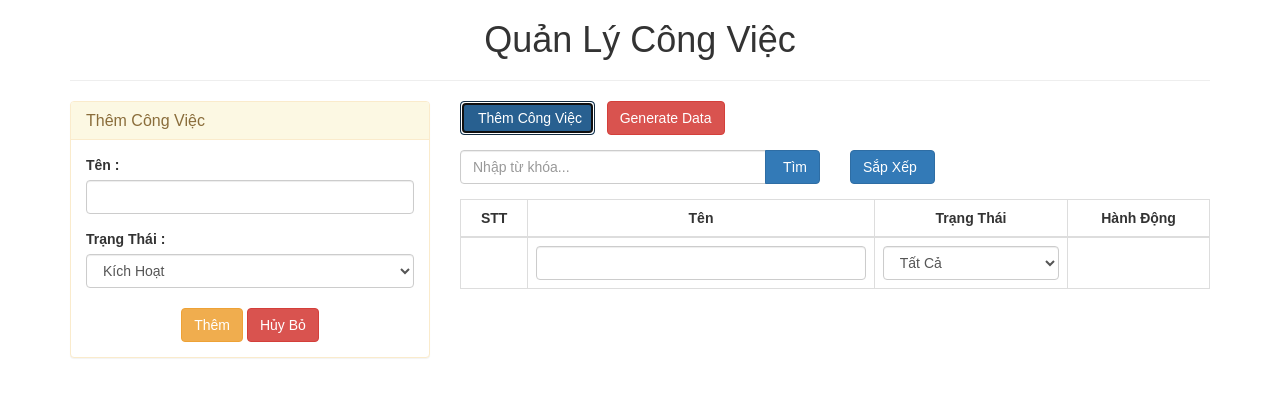
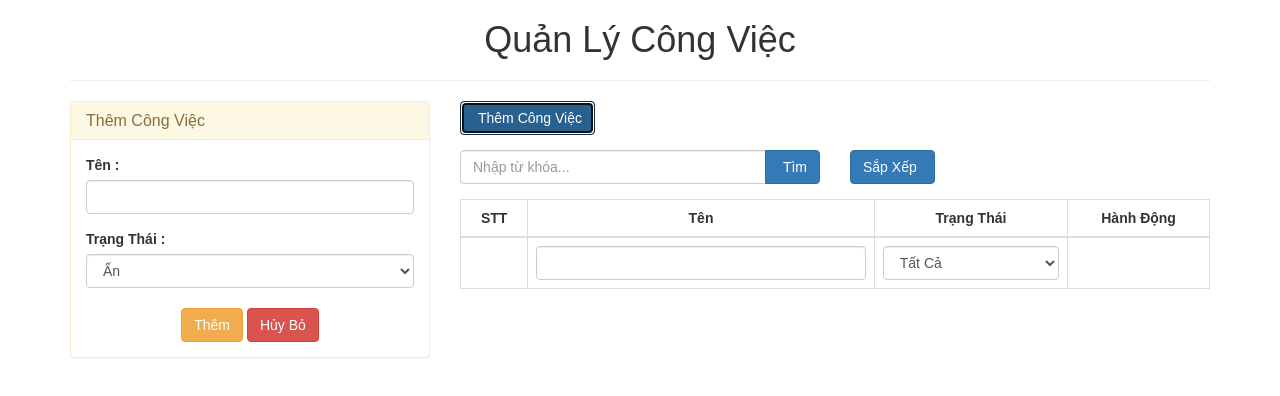
Before and after one commit to trongnhan19081994/Reactjs_study, a React (Create React App) app in the folder project02-qlcongviec/: page / in a window 1280 px wide. Both pictures are taken after a click on the button "Thêm Công Việc". Shown: the top 396 px of the page. Built offline with nearby package versions, Linux system fonts and the light colour scheme; some icons are missing.

Commit message:
Project 02 QLCV

```diff
--- a/project02-qlcongviec/src/App.js
+++ b/project02-qlcongviec/src/App.js
@@ -23,29 +23,29 @@ class App extends Component {
        }
     }
 
-    onGenerateData(){
-        var tasks = [
-            {
-                id:this.generateID(),
-                name:'Học lập trình',
-                status:true
-            },
-            {
-                id: this.generateID(),
-                name:'Học lập trình 2',
-                status:true
-            },
-            {
-                id: this.generateID(),
-                name:'Học lập trình 3',
-                status:false
-            },
-        ];
-        this.setState({
-            tasks: tasks
-        });
-        localStorage.setItem('tasks', JSON.stringify(tasks)); // JSON.stringify(tasks): Chuyển từ kiểu Object sang kiểu String
-    }
+    // onGenerateData(){
+    //     var tasks = [
+    //         {
+    //             id:this.generateID(),
+    //             name:'Học lập trình',
+    //             status:true
+    //         },
+    //         {
+    //             id: this.generateID(),
+    //             name:'Học lập trình 2',
+    //             status:true
+    //         },
+    //         {
+    //             id: this.generateID(),
+    //             name:'Học lập trình 3',
+    //             status:false
+    //         },
+    //     ];
+    //     this.setState({
+    //         tasks: tasks
+    //     });
+    //     localStorage.setItem('tasks', JSON.stringify(tasks)); // JSON.stringify(tasks): Chuyển từ kiểu Object sang kiểu String
+    // }
 
     s4(){
         return Math.floor((1+Math.random()) * 0x10000).toString(16).substring(1);
@@ -68,10 +68,23 @@ class App extends Component {
         });
     }
 
+    onSubmitData(data){
+        var {tasks} = this.state;
+        data.id=this.generateID();
+        data.name= data.name;
+        data.status= data.status;
+        tasks.push(data);
+        this.setState({
+            tasks:tasks
+        })
+        localStorage.setItem('tasks', JSON.stringify(tasks));// JSON.stringify(tasks): Chuyển từ kiểu Object sang kiểu String
+
+    }
+
   render() {
 
     var {tasks, isDisplayForm} = this.state; //tương đương: var tasks = this.state.tasks;
-    var elmTaskForm = isDisplayForm ? <TaskForm onCloseForm={this.onCloseForm} />: '';
+    var elmTaskForm = isDisplayForm ? <TaskForm onCloseForm={this.onCloseForm} onSubmit={this.onSubmitData.bind(this)} />: '';
 
     return (
 
@@ -90,9 +103,9 @@ class App extends Component {
                       <span className="fa fa-plus mr-5"></span>Thêm Công Việc
                   </button> &nbsp;&nbsp;
                     {/* Search - Sort */}
-                  <button onClick={this.onGenerateData.bind(this)} type="button" className="btn btn-danger">
+                  {/* <button onClick={this.onGenerateData.bind(this)} type="button" className="btn btn-danger">
                       Generate Data
-                  </button>
+                  </button> */}
                     {/* Search - Sort */}
                     <Control />
 
--- a/project02-qlcongviec/src/components/TaskForm.js
+++ b/project02-qlcongviec/src/components/TaskForm.js
@@ -4,6 +4,42 @@ class TaskForm extends Component {
 
     onCloseFormClick = () =>{
         this.props.onCloseForm();
+    }
+
+    constructor(props){
+        super(props);
+        this.state={
+            name:'',
+            status:false
+        }
+    }
+
+    onChange(event){
+        var target = event.target;
+        var name = target.name;
+        var value =  target.value;
+        if(name==='status'){
+            value = target.value==='true' ? true : false;
+        }
+        this.setState({
+            [name]: value
+        })
+    }
+
+    onSubmitForm = (event) =>{
+        event.preventDefault();
+        this.props.onSubmit(this.state);
+        //Cancel & Close Form
+        this.onClear();
+        this.onCloseFormClick();
+    }
+
+    onClear = () =>{
+        this.setState({
+            name:'',
+            status:false
+        })
+        this.onCloseFormClick();
     }
 
   render() {
@@ -16,20 +52,28 @@ class TaskForm extends Component {
                 </h3>
             </div>
             <div className="panel-body">
-                <form>
+                <form onSubmit={this.onSubmitForm}>
                     <div className="form-group">
                         <label>Tên :</label>
-                        <input type="text" className="form-control" />
+                        <input type="text" className="form-control"
+                            name="name"
+                            value={this.state.name}
+                            onChange={this.onChange.bind(this)}
+                        />
                     </div>
                     <label>Trạng Thái :</label>
-                    <select className="form-control" required="required">
-                        <option value="1">Kích Hoạt</option>
-                        <option value="0">Ẩn</option>
+                    <select className="form-control"
+                    name="status"
+                    value={this.state.status}
+                    onChange={this.onChange.bind(this)}
+                    >
+                        <option value={true}>Kích Hoạt</option>
+                        <option value={false}>Ẩn</option>
                     </select>
                     <br/>
                     <div className="text-center">
                         <button type="submit" className="btn btn-warning">Thêm</button>&nbsp;
-                        <button type="submit" className="btn btn-danger">Hủy Bỏ</button>
+                        <button onClick={this.onClear} type="submit" className="btn btn-danger">Hủy Bỏ</button>
                     </div>
                 </form>
             </div>
```
